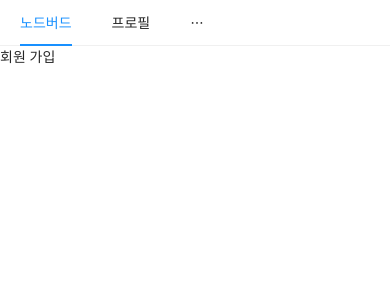
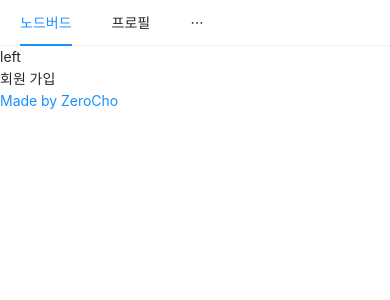
Before and after one commit to kimsungkwang/Nodebird_react, a Next.js app in the folder prepare/front/: page /signup in a window 390 px wide. Shown: the top 300 px of the page. Built offline with nearby package versions, Linux system fonts and the light colour scheme.

Commit message:
반응형 그리드

```diff
--- a/prepare/front/components/AppLayout.js
+++ b/prepare/front/components/AppLayout.js
@@ -1,7 +1,7 @@
 import React from "react";
 import PropTypes from "prop-types";
 import Link from "next/link";
-import { Input, Menu } from "antd";
+import { Input, Menu, Row, Col } from "antd";
 
 const AppLayout = ({ children }) => {
   return (
@@ -20,7 +20,7 @@ const AppLayout = ({ children }) => {
         </Menu.Item>
 
         <Menu.Item>
-          <Input.Search />
+          <Input.Search enterButton style={{ verticalAlign: "middle" }} />
         </Menu.Item>
 
         <Menu.Item>
@@ -28,9 +28,20 @@ const AppLayout = ({ children }) => {
             <a> 회원가입 </a>
           </Link>
         </Menu.Item>
-
       </Menu>
-      {children}
+      <Row gutter={8}>
+        <Col xs={24} md={6}>
+          left
+        </Col>
+        <Col xs={24} md={12}>
+          {children}
+        </Col>
+        <Col xs={24} md={6}>
+          <a href="https://www.zerocho.com" target="_blank" rel="noreferrer noopener">
+            Made by ZeroCho
+          </a>
+        </Col>
+      </Row>
     </div>
   );
 };
```
